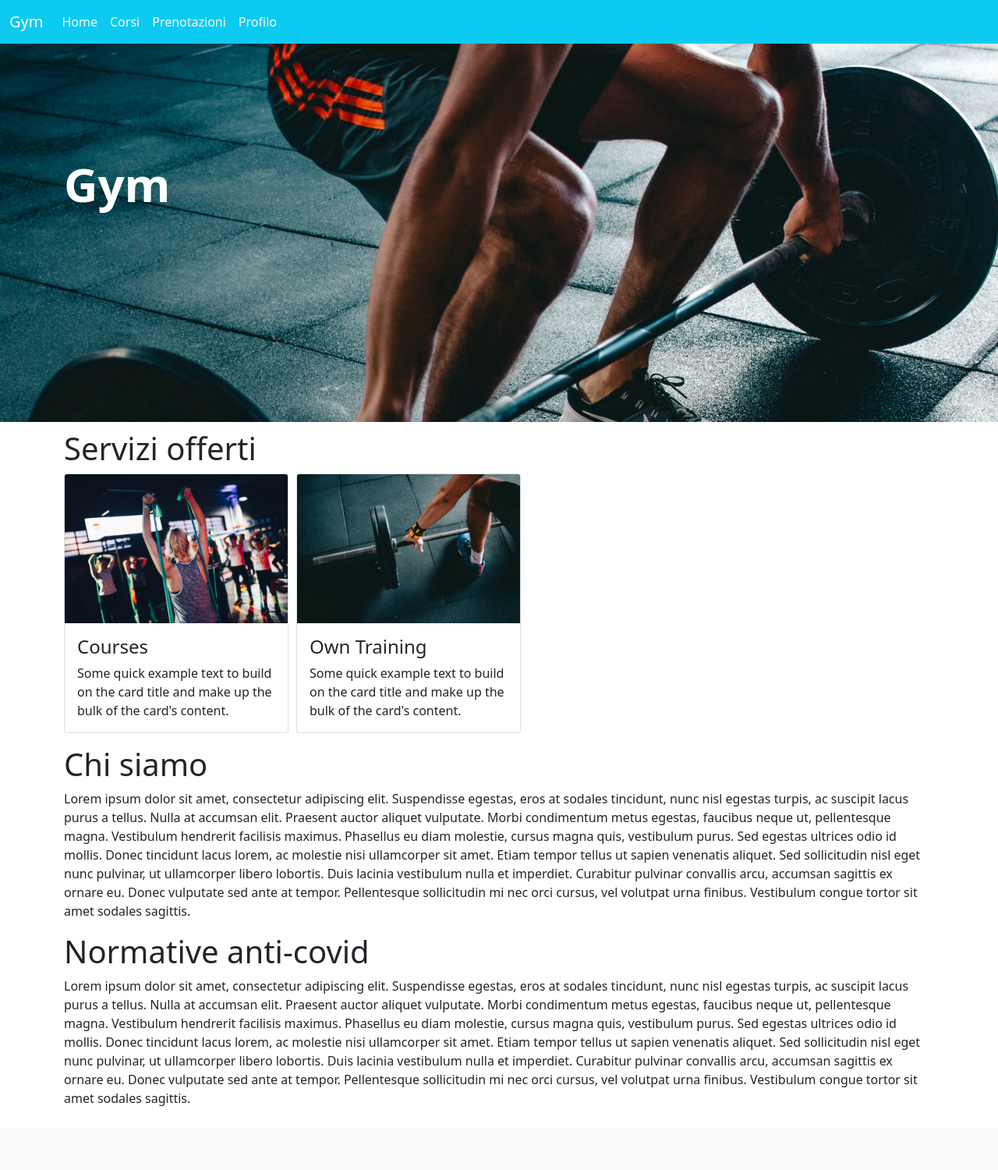
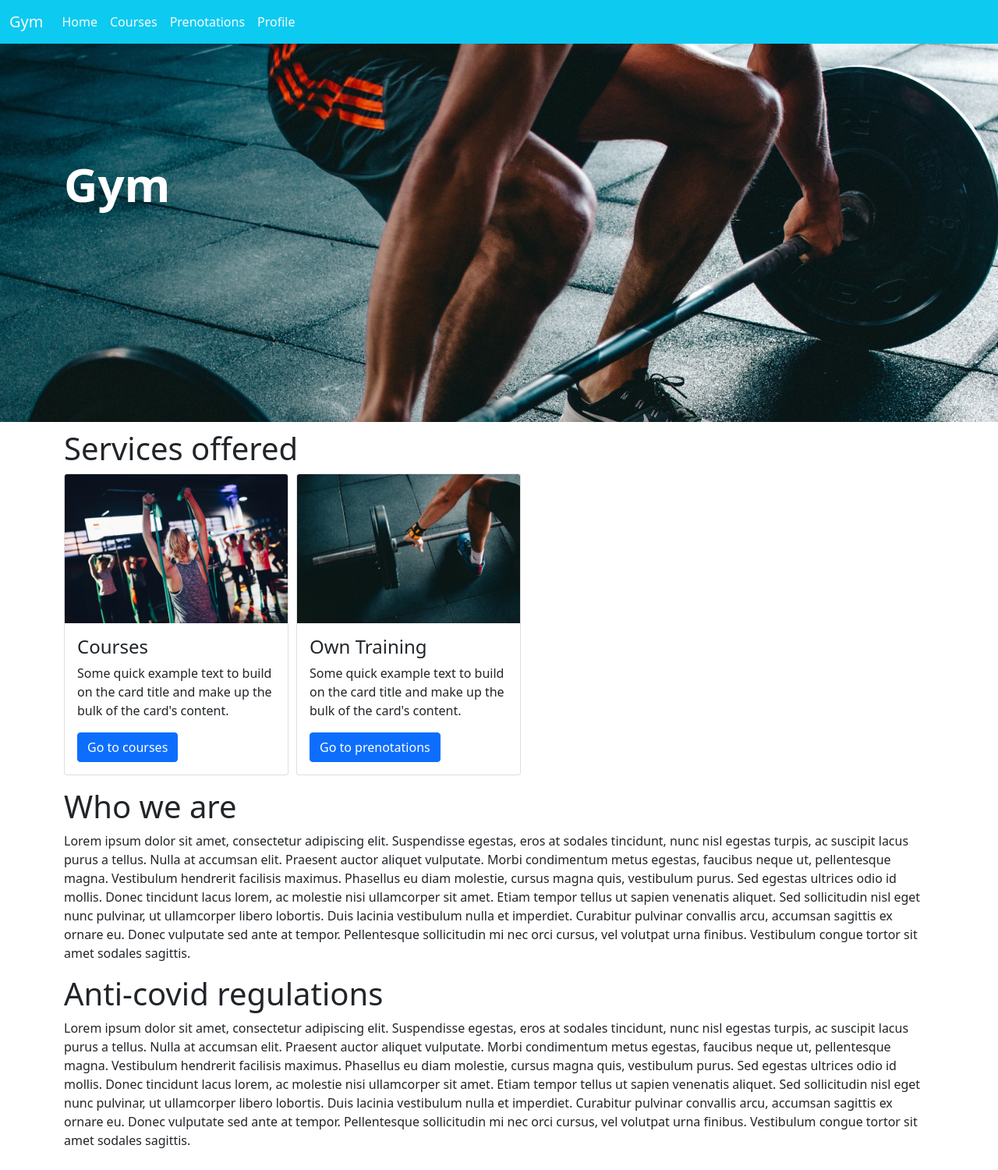
Before and after one commit to Simojoviz/db_project, a Flask app: page / in a window 1280 px wide. Shown: the whole page at 78% size. Before the commit the page ends 1418 px from the top, so only its background shows below. Run offline with Flask 2, Linux system fonts and the light colour scheme; the visitor is signed in with stand-in values (Sample User, id 1); some libraries are stand-ins or nearby versions.

Commit message:
Changed front-end language in english

```diff
--- a/app.py
+++ b/app.py
@@ -57,16 +57,10 @@ def load_user(user_id):
 #__________________________________________HOME________________________________________
 @app.route('/')
 def home():
-    session = Session()
     try:
-        users = get_user(session, all=True)
-        session.commit()
-        return render_template("home.html", users=users)
+        return render_template("home.html")
     except:
-        session.rollback()
         raise
-    finally:
-        session.close()
 
 # ________________________________________________________PRIVATE________________________________________________________
 
--- a/templates/base.html
+++ b/templates/base.html
@@ -23,14 +23,14 @@
             <a class="nav-link text-light" aria-current="page" href="{{ url_for('home') }}">Home</a>
           </li>
           <li class="nav-item">
-            <a class="nav-link text-light" href="{{ url_for('courses')}}">Corsi</a>
+            <a class="nav-link text-light" href="{{ url_for('courses')}}">Courses</a>
           </li>
           <li class="nav-item">
-            <a class="nav-link text-light" href="{{ url_for('shifts_first') }}">Prenotazioni</a>
+            <a class="nav-link text-light" href="{{ url_for('shifts_first') }}">Prenotations</a>
           </li>
           {% if current_user.is_authenticated%}
             <li class="nav-item">
-              <a class="nav-link text-light" href="{{ url_for('private') }}">Profilo</a>
+              <a class="nav-link text-light" href="{{ url_for('private') }}">Profile</a>
             </li>
           {%else%}
             <li class="nav-item">
--- a/templates/home.html
+++ b/templates/home.html
@@ -10,12 +10,13 @@
 </div>
 <div class="container" style="padding-top: 10px; padding-bottom: 10px;">
   <div>
-    <h1>Servizi offerti</h1>
+    <h1>Services offered</h1>
     <div class="card " style="width: 18rem; float: left; margin-right: 10px;">
       <img src="static/courses.jpg" class="card-img-top">
       <div class="card-body">
         <h4>Courses</h4>
         <p class="card-text">Some quick example text to build on the card title and make up the bulk of the card's content.</p>
+        <a href="{{ url_for('courses')}}" class="btn btn-primary stretched-link">Go to courses</a>
       </div>
     </div>
 
@@ -24,25 +25,24 @@
       <div class="card-body">
         <h4>Own Training</h4>
         <p class="card-text">Some quick example text to build on the card title and make up the bulk of the card's content.</p>
+        <a href="{{ url_for('shifts_first')}}" class="btn btn-primary stretched-link">Go to prenotations</a>
       </div>
     </div>
 
   </div>
 
   <div class="mx-auto mt-3 mb-3">
-    <h1>Chi siamo</h1>
+    <h1>Who we are</h1>
     <p>Lorem ipsum dolor sit amet, consectetur adipiscing elit. Suspendisse egestas, eros at sodales tincidunt, nunc nisl egestas turpis, ac suscipit lacus purus a tellus. Nulla at accumsan elit. Praesent auctor aliquet vulputate. Morbi condimentum metus egestas, faucibus neque ut, pellentesque magna. Vestibulum hendrerit facilisis maximus. Phasellus eu diam molestie, cursus magna quis, vestibulum purus. Sed egestas ultrices odio id mollis. Donec tincidunt lacus lorem, ac molestie nisi ullamcorper sit amet. Etiam tempor tellus ut sapien venenatis aliquet. Sed sollicitudin nisl eget nunc pulvinar, ut ullamcorper libero lobortis. Duis lacinia vestibulum nulla et imperdiet. Curabitur pulvinar convallis arcu, accumsan sagittis ex ornare eu. Donec vulputate sed ante at tempor. Pellentesque sollicitudin mi nec orci cursus, vel volutpat urna finibus. Vestibulum congue tortor sit amet sodales sagittis.</p>
   </div>
 
   <div class="mx-auto mt-3 mb-3">
-    <h1>Normative anti-covid</h1>
+    <h1>Anti-covid regulations</h1>
     <p>Lorem ipsum dolor sit amet, consectetur adipiscing elit. Suspendisse egestas, eros at sodales tincidunt, nunc nisl egestas turpis, ac suscipit lacus purus a tellus. Nulla at accumsan elit. Praesent auctor aliquet vulputate. Morbi condimentum metus egestas, faucibus neque ut, pellentesque magna. Vestibulum hendrerit facilisis maximus. Phasellus eu diam molestie, cursus magna quis, vestibulum purus. Sed egestas ultrices odio id mollis. Donec tincidunt lacus lorem, ac molestie nisi ullamcorper sit amet. Etiam tempor tellus ut sapien venenatis aliquet. Sed sollicitudin nisl eget nunc pulvinar, ut ullamcorper libero lobortis. Duis lacinia vestibulum nulla et imperdiet. Curabitur pulvinar convallis arcu, accumsan sagittis ex ornare eu. Donec vulputate sed ante at tempor. Pellentesque sollicitudin mi nec orci cursus, vel volutpat urna finibus. Vestibulum congue tortor sit amet sodales sagittis.</p>
   </div>
-  <ul>
-    {% for u in users %}
-       <li> {{ u }} </li>
-     {% endfor %}
-  </ul>
+
 </div>
 
+
+
 {% endblock %}
--- a/templates/login.html
+++ b/templates/login.html
@@ -26,7 +26,7 @@
           <input name="pass"  type="password" style="width: 250px;">
           {{ errormessage}}
           <br><br>
-          <input type="submit" class="btn btn-info text-light">
+          <input type="submit" value="Login" class="btn btn-info text-light">
         </form>
         <a href="{{ url_for('signin') }}"> Signin</a>
       </div>
--- a/templates/messages.html
+++ b/templates/messages.html
@@ -2,14 +2,14 @@
 
 {% block pagebody %}
 <div class="container">
-  <h2>Messaggi Privati</h2>
+  <h2>Private Message</h2>
 
   <form action="/private/messages/send">
-    <input type="submit", value="Inviati">
+    <input type="submit", value="Sended">
   </form>
 
   <form action="/private/messages/addressed">
-    <input type="submit", value="Ricevuti">
+    <input type="submit", value="Recived">
   </form>
   <div class="mt-4">
     <form action="/private">
--- a/templates/private.html
+++ b/templates/private.html
@@ -2,12 +2,12 @@
 
 {% block pagebody %}
 <div class="container">
-  <h1 class="text-center">Profilo di {{us.fullname}}</h1>
+  <h1 class="text-center">Profile of {{us.fullname}}</h1>
   <div class="card bg-light shadow p-3 mb-5 mt-4 mx-auto w-75" style="border: hidden;">
     <h3>Dati Utente</h3>
     <table class="table table-borderless ml-3">
       <tr>
-        <td><strong> Nome e Cognome </strong></td>
+        <td><strong>Fullname</strong></td>
         <td>{{us.fullname}}</td>
       </tr>
       <tr>
```
Also changed, not shown: templates/course.html (+8 -8 lines), templates/courses.html (+5 -5 lines), templates/shifts.html (+3 -4 lines).
